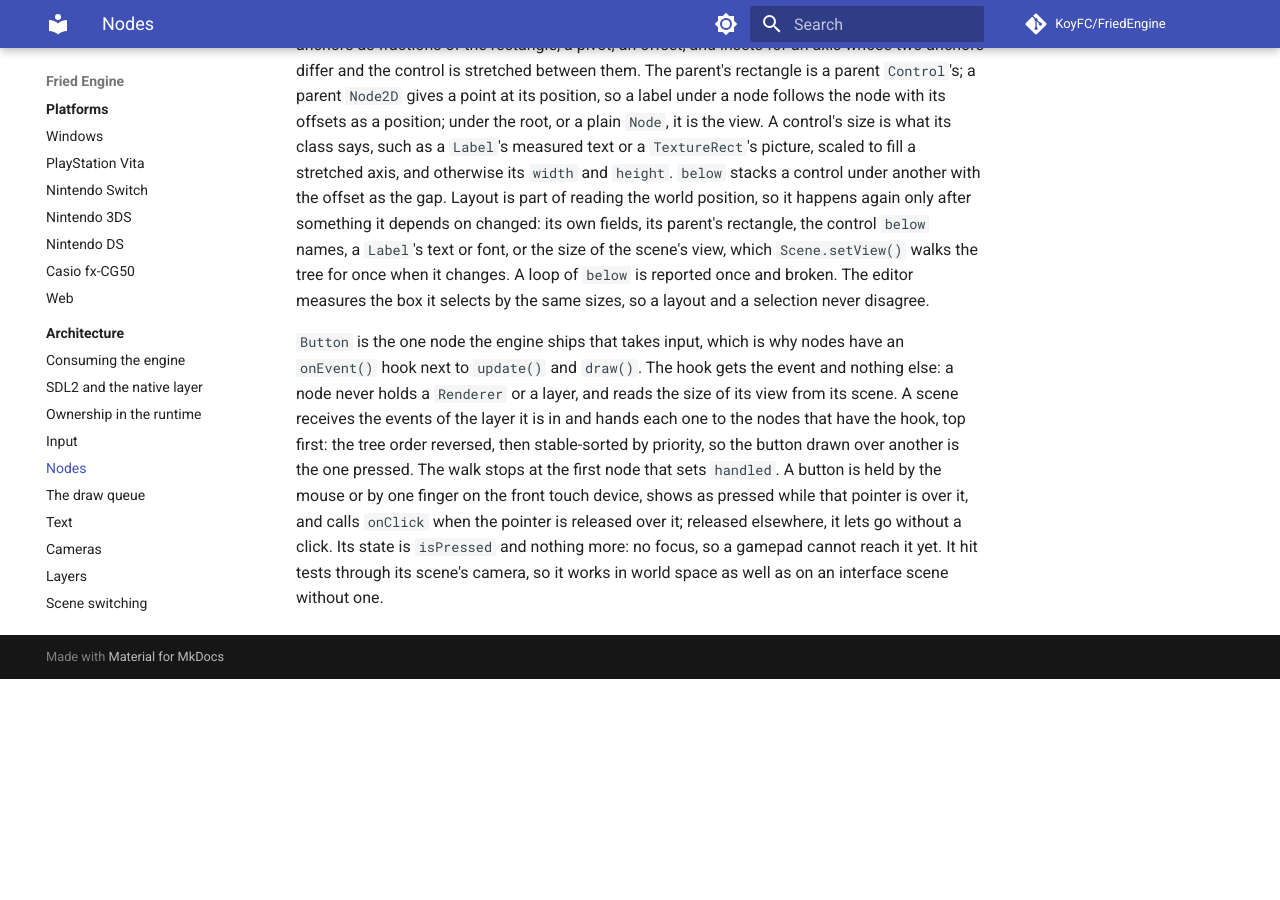
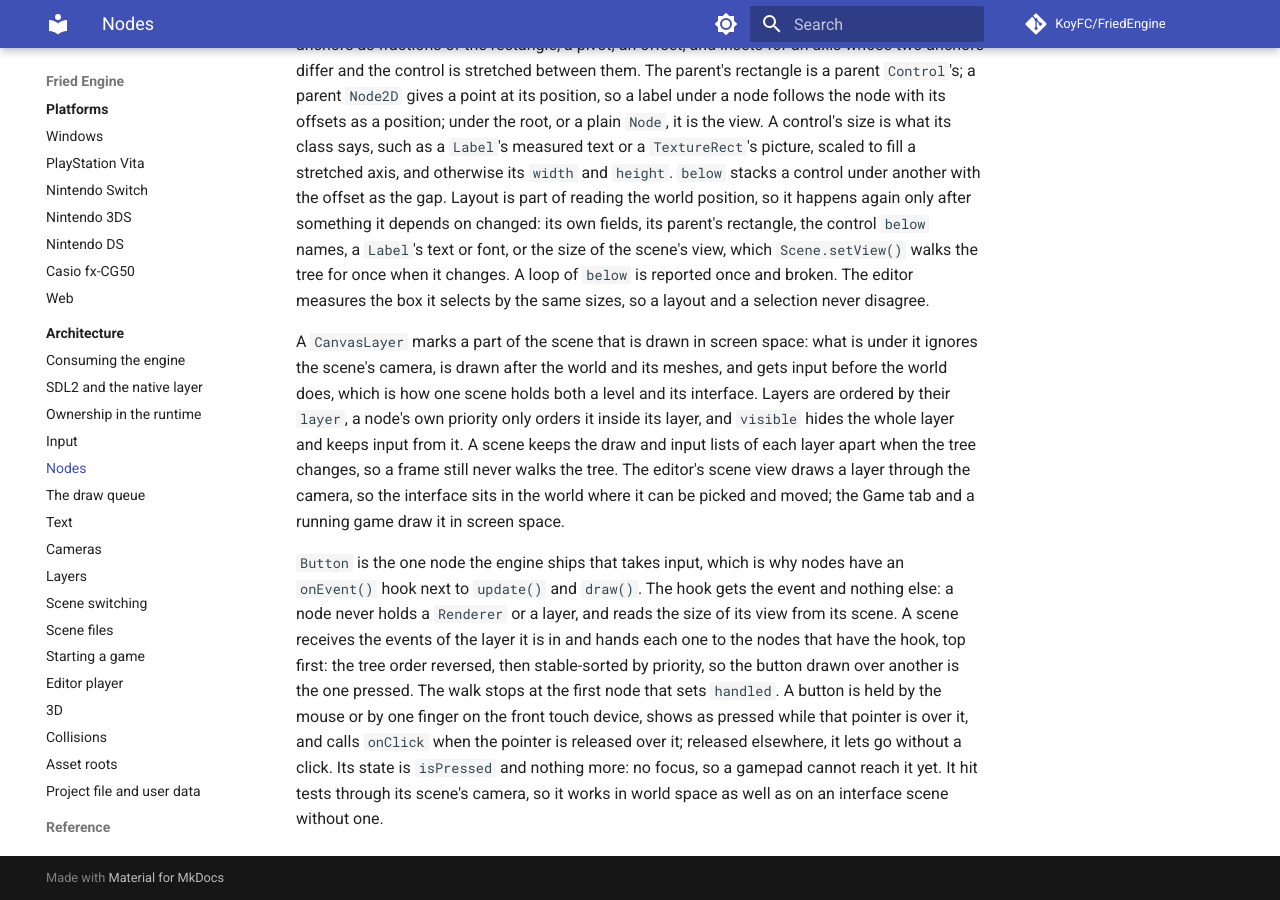
Before and after one commit to KoyFC/FriedEngine, an MkDocs documentation site: the page built from docs/architecture/nodes.md, in a window 1280 px wide and 900 px high, scrolled down 1437 px. Built offline with MkDocs 1.6.1 and Material for MkDocs 9.7.7, drawn with Linux system fonts in a browser that asks for light colours; comment, search, counter and statistics services are not loaded; before the commit the page ends 2116 px from its top, so only the background shows below that.

Commit message:
Add a CanvasLayer Node That Draws Its Subtree in Screen Space Over the World

```diff
--- a/docs/architecture/nodes.md
+++ b/docs/architecture/nodes.md
@@ -16,4 +16,6 @@ A `CanvasItem` caches its world position, rotation and scale. Setting a `Node2D`
 
 A `Control` is placed against its parent's rectangle, with the vocabulary of Unity's interface: anchors as fractions of the rectangle, a pivot, an offset, and insets for an axis whose two anchors differ and the control is stretched between them. The parent's rectangle is a parent `Control`'s; a parent `Node2D` gives a point at its position, so a label under a node follows the node with its offsets as a position; under the root, or a plain `Node`, it is the view. A control's size is what its class says, such as a `Label`'s measured text or a `TextureRect`'s picture, scaled to fill a stretched axis, and otherwise its `width` and `height`. `below` stacks a control under another with the offset as the gap. Layout is part of reading the world position, so it happens again only after something it depends on changed: its own fields, its parent's rectangle, the control `below` names, a `Label`'s text or font, or the size of the scene's view, which `Scene.setView()` walks the tree for once when it changes. A loop of `below` is reported once and broken. The editor measures the box it selects by the same sizes, so a layout and a selection never disagree.
 
+A `CanvasLayer` marks a part of the scene that is drawn in screen space: what is under it ignores the scene's camera, is drawn after the world and its meshes, and gets input before the world does, which is how one scene holds both a level and its interface. Layers are ordered by their `layer`, a node's own priority only orders it inside its layer, and `visible` hides the whole layer and keeps input from it. A scene keeps the draw and input lists of each layer apart when the tree changes, so a frame still never walks the tree. The editor's scene view draws a layer through the camera, so the interface sits in the world where it can be picked and moved; the Game tab and a running game draw it in screen space.
+
 `Button` is the one node the engine ships that takes input, which is why nodes have an `onEvent()` hook next to `update()` and `draw()`. The hook gets the event and nothing else: a node never holds a `Renderer` or a layer, and reads the size of its view from its scene. A scene receives the events of the layer it is in and hands each one to the nodes that have the hook, top first: the tree order reversed, then stable-sorted by priority, so the button drawn over another is the one pressed. The walk stops at the first node that sets `handled`. A button is held by the mouse or by one finger on the front touch device, shows as pressed while that pointer is over it, and calls `onClick` when the pointer is released over it; released elsewhere, it lets go without a click. Its state is `isPressed` and nothing more: no focus, so a gamepad cannot reach it yet. It hit tests through its scene's camera, so it works in world space as well as on an interface scene without one.
```
Also changed, not shown: 5 other files.
